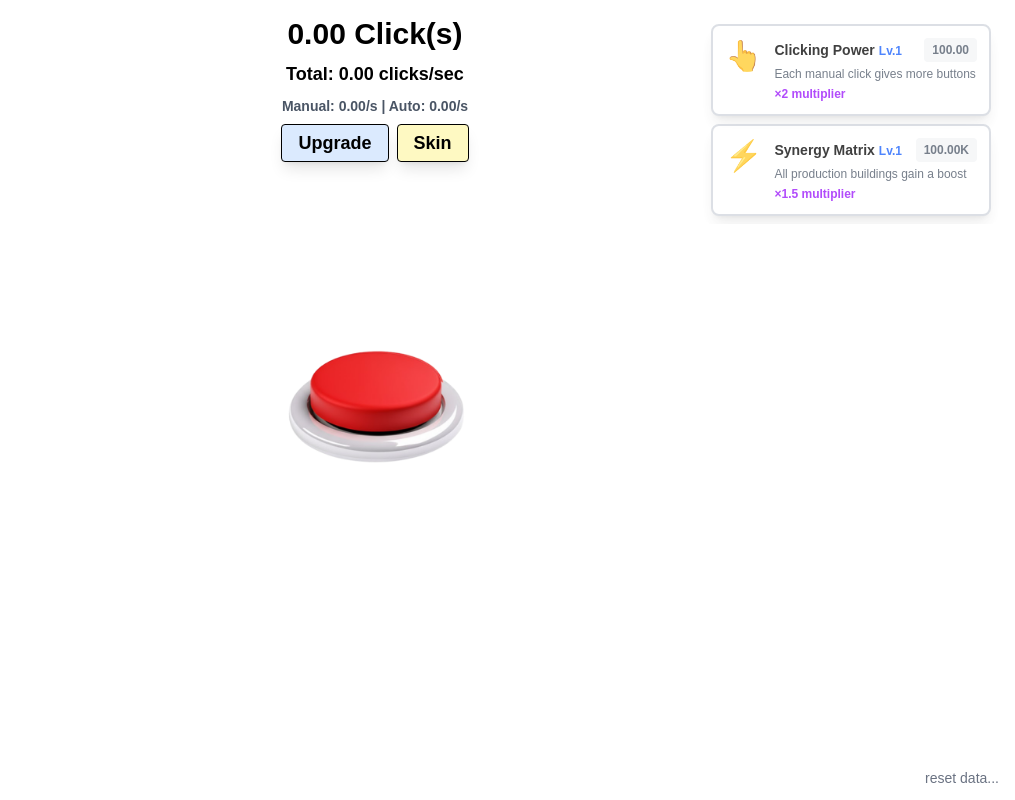
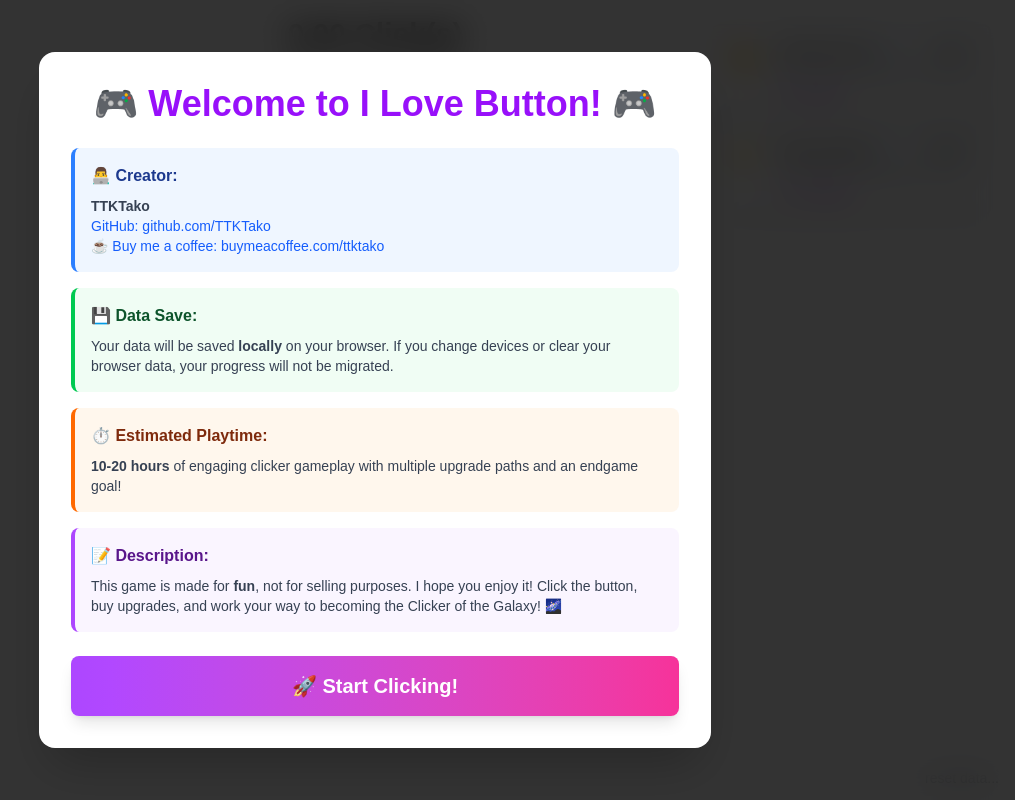
Before and after one commit to TTKTako/ILoveButton, a Next.js app: page / in a window 1280 px wide. Shown: the whole page, without its empty margins (265-1280 px from the left). Built offline with nearby package versions, Linux system fonts and the light colour scheme.

Commit message:
Add welcome

```diff
--- a/src/app/page.tsx
+++ b/src/app/page.tsx
@@ -36,6 +36,7 @@ export default function Home() {
   const [showEndgameVideo, setShowEndgameVideo] = useState(false);
   const [showEndgameChoice, setShowEndgameChoice] = useState(false);
   const [isGalaxyMode, setIsGalaxyMode] = useState(false);
+  const [showWelcomePopup, setShowWelcomePopup] = useState(false);
   const [adPosition, setAdPosition] = useState<{ x: number; y: number } | null>(null);
   const [fallingClicks, setFallingClicks] = useState<Array<{ id: number; x: number; y: number }>>([]);
   const [floatingMemes, setFloatingMemes] = useState<Array<{
@@ -86,6 +87,13 @@ export default function Home() {
     setPurchasedSkins(gameState.purchasedSkins);
     setButtonSkin(gameState.equippedSkin);
     setSingleUpgrades(gameState.singleUpgrades || {});
+
+    // Check if first time visitor
+    const hasVisited = localStorage.getItem('hasVisitedBefore');
+    if (!hasVisited) {
+      setShowWelcomePopup(true);
+      localStorage.setItem('hasVisitedBefore', 'true');
+    }
   }, []);
 
   // Save game state whenever it changes
@@ -302,6 +310,8 @@ export default function Home() {
       clickTimestamps.current = [];
       setClicksPerSec(0);
       resetGameState();
+      localStorage.removeItem('hasVisitedBefore');
+      setShowWelcomePopup(true);
     }
   };
 
@@ -373,6 +383,8 @@ export default function Home() {
     setShowEndgameChoice(false);
     setIsGalaxyMode(false);
     resetGameState();
+    localStorage.removeItem('hasVisitedBefore');
+    setShowWelcomePopup(true);
   };
 
   const handleContinuePlaying = () => {
@@ -432,6 +444,61 @@ export default function Home() {
                 🌠 Continue in Galaxy Mode
               </button>
             </div>
+          </div>
+        </div>
+      )}
+
+      {/* Welcome Popup for First Time Visitors */}
+      {showWelcomePopup && (
+        <div className="fixed inset-0 z-[9999] bg-black/80 backdrop-blur-lg flex items-center justify-center p-4">
+          <div className="bg-white rounded-2xl shadow-2xl p-8 max-w-2xl w-full">
+            <h1 className="text-4xl font-bold text-center text-purple-600 mb-6">
+              🎮 Welcome to I Love Button! 🎮
+            </h1>
+
+            <div className="space-y-4 text-left mb-6">
+              <div className="bg-blue-50 p-4 rounded-lg border-l-4 border-blue-500">
+                <h3 className="font-bold text-blue-900 mb-2">👨‍💻 Creator:</h3>
+                <p className="text-sm text-gray-700">
+                  <strong>TTKTako</strong><br/>
+                  <a href="https://github.com/TTKTako" target="_blank" rel="noopener noreferrer" className="text-blue-600 hover:underline">
+                    GitHub: github.com/TTKTako
+                  </a><br/>
+                  <a href="https://buymeacoffee.com/ttktako" target="_blank" rel="noopener noreferrer" className="text-blue-600 hover:underline">
+                    ☕ Buy me a coffee: buymeacoffee.com/ttktako
+                  </a>
+                </p>
+              </div>
+
+              <div className="bg-green-50 p-4 rounded-lg border-l-4 border-green-500">
+                <h3 className="font-bold text-green-900 mb-2">💾 Data Save:</h3>
+                <p className="text-sm text-gray-700">
+                  Your data will be saved <strong>locally</strong> on your browser. If you change devices or clear your browser data, your progress will not be migrated.
+                </p>
+              </div>
+
+              <div className="bg-orange-50 p-4 rounded-lg border-l-4 border-orange-500">
+                <h3 className="font-bold text-orange-900 mb-2">⏱️ Estimated Playtime:</h3>
+                <p className="text-sm text-gray-700">
+                  <strong>10-20 hours</strong> of engaging clicker gameplay with multiple upgrade paths and an endgame goal!
+                </p>
+              </div>
+
+              <div className="bg-purple-50 p-4 rounded-lg border-l-4 border-purple-500">
+                <h3 className="font-bold text-purple-900 mb-2">📝 Description:</h3>
+                <p className="text-sm text-gray-700">
+                  This game is made for <strong>fun</strong>, not for selling purposes. I hope you enjoy it!
+                  Click the button, buy upgrades, and work your way to becoming the Clicker of the Galaxy! 🌌
+                </p>
+              </div>
+            </div>
+
+            <button
+              onClick={() => setShowWelcomePopup(false)}
+              className="w-full px-8 py-4 bg-gradient-to-r from-purple-500 to-pink-500 hover:from-purple-600 hover:to-pink-600 text-white font-bold rounded-lg text-xl transition-all hover:scale-105 shadow-lg"
+            >
+              🚀 Start Clicking!
+            </button>
           </div>
         </div>
       )}
```
